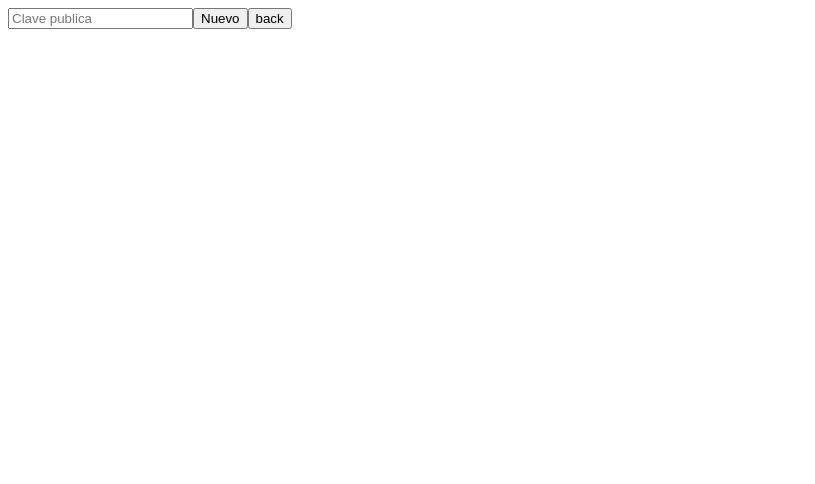
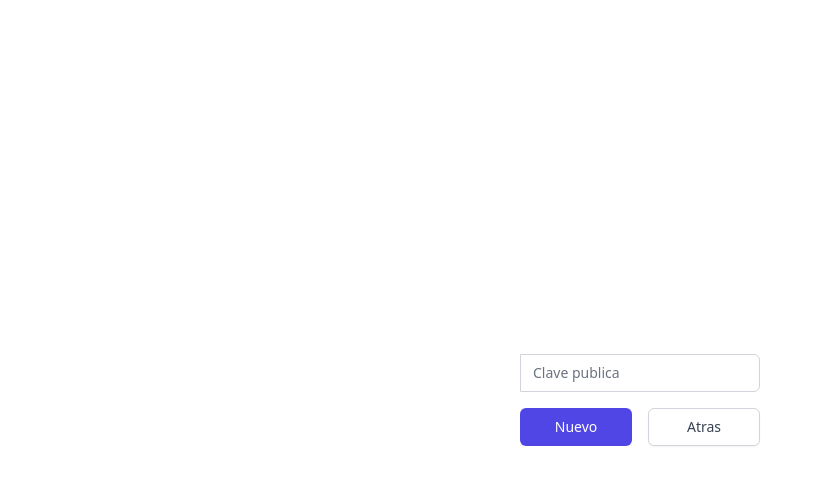
Before and after one commit to polluxcoop/reporter, a Nuxt app: page / in a window 1280 px wide. Both pictures are taken after a click on the button "Generar". Shown: the top 484 px of the page, without its empty margins (0-815 px from the left). Built offline with nearby package versions, Linux system fonts and the light colour scheme.

Commit message:
chore: add tailwind cdn and adapt styling

```diff
--- a/components/Main.vue
+++ b/components/Main.vue
@@ -1,22 +1,61 @@
 <template>
-  <div v-if="step === 0">
-    <form>
-      <textarea v-model="details" placeholder="Detalles del reporte" />
-      <button type="button" @click="step++">Generar</button>
+  <div class="w-60">
+    <form v-if="step === 0" class="flex flex-col gap-4">
+      <textarea
+        class="mt-1 block w-full rounded-md border-gray-300 shadow-sm focus:border-indigo-500 focus:ring-indigo-500 sm:text-sm"
+        v-model="details"
+        rows="3"
+        placeholder="Detalles del reporte"
+      ></textarea>
+      <button
+        type="button"
+        class="relative flex w-full justify-center rounded-md border border-transparent bg-indigo-600 py-2 px-4 text-sm font-medium text-white hover:bg-indigo-700 focus:outline-none focus:ring-2 focus:ring-indigo-500 focus:ring-offset-2"
+        @click="step++"
+      >
+        Generar
+      </button>
     </form>
-  </div>
-  <div v-else-if="step === 1">
-    <form>
-      <input v-model="signature" placeholder="Clave publica" />
-      <button type="button" @click="step++">Nuevo</button>
-      <button type="button" @click="step--">back</button>
+    <form v-else-if="step === 1">
+      <input
+        class="block w-full flex-1 rounded-none rounded-r-md border-gray-300 focus:border-indigo-500 focus:ring-indigo-500 sm:text-sm"
+        v-model="signature"
+        type="text"
+        placeholder="Clave publica"
+      />
+      <div class="grid grid-cols-2 gap-4 mt-4">
+        <button
+          type="button"
+          class="flex w-full justify-center rounded-md border border-transparent bg-indigo-600 py-2 px-4 text-sm font-medium text-white hover:bg-indigo-700 focus:outline-none focus:ring-2 focus:ring-indigo-500 focus:ring-offset-2"
+          @click="step++"
+        >
+          Nuevo
+        </button>
+        <button
+          type="button"
+          class="rounded-md border border-gray-300 bg-white py-2 px-3 text-sm font-medium leading-4 text-gray-700 shadow-sm hover:bg-gray-50 focus:outline-none focus:ring-2 focus:ring-indigo-500 focus:ring-offset-2"
+          @click="step--"
+        >
+          Atras
+        </button>
+      </div>
     </form>
-  </div>
-  <div v-else-if="step === 2">
-    <p>{{ details }}</p>
-    <button type="button" @click="step--">back</button>
+    <template v-else-if="step === 2">
+      <p
+        class="mb-4 rounded-md border border-gray-300 bg-white py-2 px-3 text-sm"
+      >
+        {{ details }}
+      </p>
+      <button
+        type="button"
+        class="w-full rounded-md border border-gray-300 bg-white py-2 px-3 text-sm font-medium leading-4 text-gray-700 shadow-sm hover:bg-gray-50 focus:outline-none focus:ring-2 focus:ring-indigo-500 focus:ring-offset-2"
+        @click="step--"
+      >
+        Atras
+      </button>
+    </template>
   </div>
 </template>
+
 <script>
 export default {
   name: "Main",
--- a/nuxt.config.js
+++ b/nuxt.config.js
@@ -15,6 +15,8 @@ export default {
       { name: "format-detection", content: "telephone=no" },
     ],
     link: [{ rel: "icon", type: "image/x-icon", href: "/favicon.ico" }],
+
+    script: [{ src: "https://cdn.tailwindcss.com?plugins=forms" }],
   },
 
   // Global CSS: https://go.nuxtjs.dev/config-css
--- a/pages/index.vue
+++ b/pages/index.vue
@@ -1,5 +1,5 @@
 <template>
-  <div>
+  <div class="flex justify-center items-center w-full min-h-screen">
     <Main></Main>
   </div>
 </template>
```
